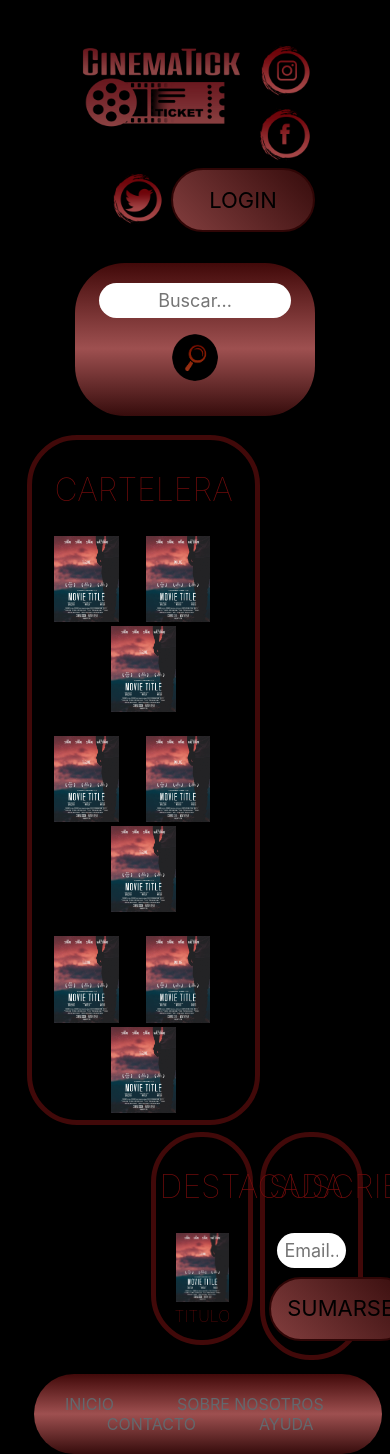
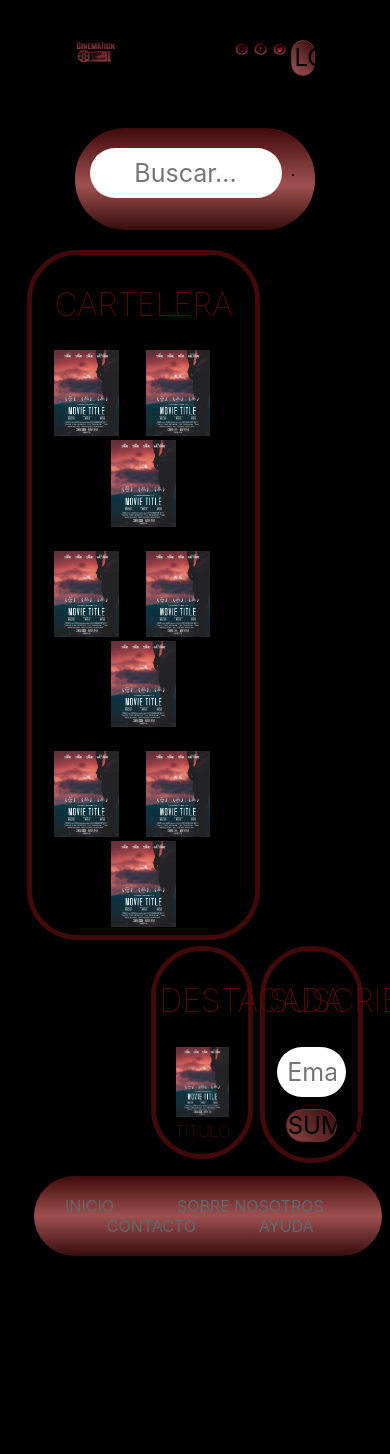
Before and after one commit to Maurialva/CinematiCk, a Svelte app: page / in a window 390 px wide. Shown: the top 1454 px of the page. After the commit the page ends 1256 px from the top, so only its background shows below. Built offline with nearby package versions, Linux system fonts and the light colour scheme.

Commit message:
responsive

```diff
--- a/src/App.svelte
+++ b/src/App.svelte
@@ -15,12 +15,13 @@
 <div id="header">
 	<div align="right">
 	<!-- {src} is short for src={src} -->
-	<img align="left" {src} alt="{namel}" height="90" width="170" vertical-align="top" >
-	<a  href="https://www.instagram.com/"> <img  src="logo_instagram.png"  alt="Instagram" height="60" width="60"></a>
-	<a href="https://www.facebook.com/"> <img  src="logo_facebook.png" alt="Facebook" height="60" width="60"></a>
-	<a href="https://www.twitter.com/"> <img  src="logo_twitter.png" alt="Twitter" height="60" width="60"></a>
+	<img align="left" {src} alt="{namel}" class="logo" height="90" width="170" vertical-align="top" >
+	<a  href="https://www.instagram.com/"> <img  class= "socialicon" src="logo_instagram.png"  alt="Instagram" height="60" width="60"></a>
+	<a href="https://www.facebook.com/"> <img class= "socialicon" src="logo_facebook.png" alt="Facebook" height="60" width="60"></a>
+	<a href="https://www.twitter.com/"> <img  class= "socialicon"src="logo_twitter.png" alt="Twitter" height="60" width="60"></a>
 	<CustomButton on:click={handleClick} />
 	<br><br>
+	<br>
 	</div>
 	<div class="search-container">
 
@@ -66,7 +67,7 @@
 <right>
 	<div id="suscripcion">
 <h2>Suscribirse</h2>
-<input type="text" placeholder="Email..." name="suscrip"  >
+<input type="text" placeholder="Email..." name="suscrip"  ><br>
 <CustomB on:Click={handleClick} />
 	</div>
 	<div id="destacada">
@@ -117,7 +118,7 @@
 	{
 		color: #750c0c;
 		text-transform: uppercase;
-		font-size: 4em;
+		font-size: 25px;
 		font-weight: 100;
 	}
 	:global(h2)
@@ -125,7 +126,7 @@
 		vertical-align:middle;
 		color: #750c0c;
 		text-transform: uppercase;
-		font-size: 2em;
+		font-size: 200%;
 		font-weight: 10;
 		text-align: center;
 	}
@@ -141,7 +142,8 @@
 	{
 		vertical-align:middle;
 		text-align: center;
-		font-size: 18px;
+		font-size: 25px;
+
 		border: brown;
 		background-image: -moz-repeating-linear-gradient(black,rgb(65, 9, 9));
 		color: rgb(255, 255, 255);
@@ -161,9 +163,9 @@
 	input:focus {  border-image: #000000; }
 	input[type=image]{
 
-	max-width: 80px;
-	max-height: 60px;
-	font-size: 17px;
+		width: 6%;
+
+  		height: auto;
 	border: none;
 	cursor: pointer;
 	vertical-align:middle;
@@ -248,5 +250,17 @@
 
   		height: auto;
 	}
+	.socialicon
+	{
+		width: 6%;
 
+  		height: auto;
+	}
+	.logo
+	{
+		width: 17%;
+
+  		height: auto;
+
+	}
 </style>
--- a/src/ButtonSubscribe.svelte
+++ b/src/ButtonSubscribe.svelte
@@ -4,24 +4,21 @@
 
 <style>
 	button {
-		height: 4rem;
-		width: 9rem;
+		height: 100%;
+		width: 60%;
 		background-color: rgb(90, 29, 29);
 		border-color: #693030;
-		font-size: 1.7rem;
-
 		background-position: 100%;
 		background-size: 400%;
 		transition: background 900ms ease-in-out;
 		text-align: center;
 		color: rgb(0, 0, 0);
-		font-size: 22px;
-		line-height: 15px;
-		padding: 12px;
+		font-size: 150%;
+		padding: 1%;
 		border-radius: 50px;
 		background-image: linear-gradient(45deg,rgb(65, 9, 9) 0%, rgb(158, 80, 80) 56%, rgb(54, 12, 12) 100%);
 		vertical-align:top ;
-		border: 2px solid rgb(47, 6, 6);
+		border: 10% solid rgb(47, 6, 6);
 		display: inline-block;
 		cursor: pointer;
 	}
--- a/src/CustomButton.svelte
+++ b/src/CustomButton.svelte
@@ -4,24 +4,21 @@
 
 <style>
 	button {
-		height: 4rem;
-		width: 9rem;
+		height: 100%;
+		width: 10%;
 		background-color: rgb(90, 29, 29);
 		border-color: #693030;
-		font-size: 1.7rem;
-
 		background-position: 100%;
 		background-size: 400%;
 		transition: background 900ms ease-in-out;
 		text-align: center;
 		color: rgb(0, 0, 0);
-		font-size: 22px;
-		line-height: 15px;
-		padding: 12px;
+		font-size: 150%;
+		padding: 1%;
 		border-radius: 50px;
 		background-image: linear-gradient(45deg,rgb(65, 9, 9) 0%, rgb(158, 80, 80) 56%, rgb(54, 12, 12) 100%);
 		vertical-align:top ;
-		border: 2px solid rgb(47, 6, 6);
+		border: 10% solid rgb(47, 6, 6);
 		display: inline-block;
 		cursor: pointer;
 	}
```
